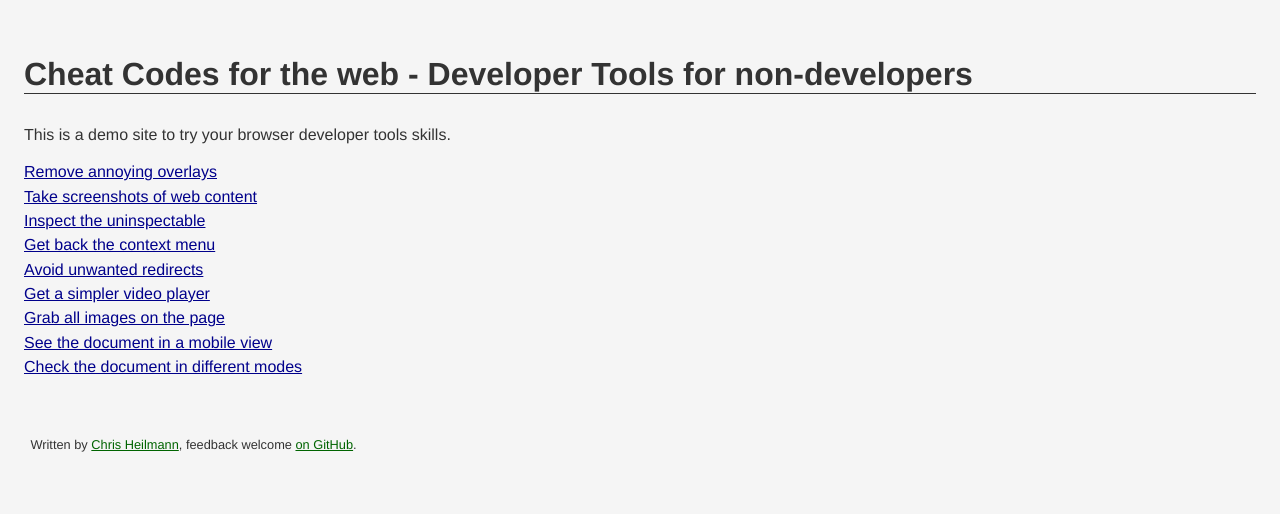
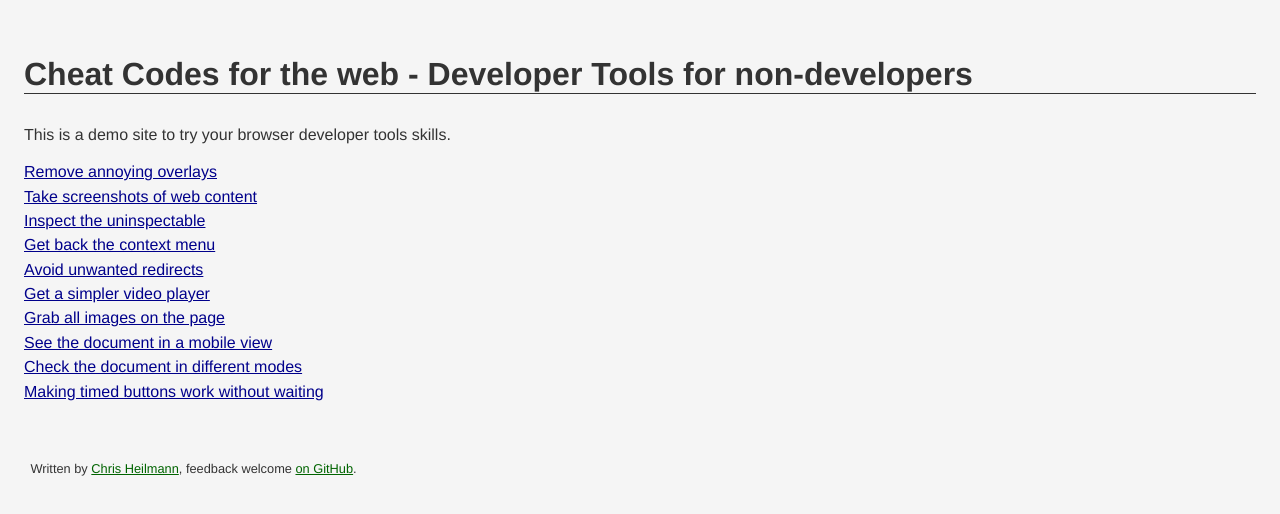
Before and after one commit to codepo8/web-cheatcodes, a plain HTML site: page demos/index.html in a window 1280 px wide. Drawn offline with Linux system fonts and the light colour scheme.

Commit message:
adding timed button example

```diff
--- a/demos/nav.js
+++ b/demos/nav.js
@@ -7,7 +7,8 @@ let urls = [
     {u:"video.html",t: "Get a simpler video player"},
     {u:"all-images.html",t: "Grab all images on the page"},
     {u:"mobile-version.html",t: "See the document in a mobile view"},
-    {u:"modes.html",t: "Check the document in different modes"}
+    {u:"modes.html",t: "Check the document in different modes"},
+    {u:"timed-button.html",t: "Making timed buttons work without waiting"}
 ];
 
 let current = document.location.href.split('/').pop();
```
Also changed, not shown: demos/timed-button.html (+1 -1 lines), 1 other file.
